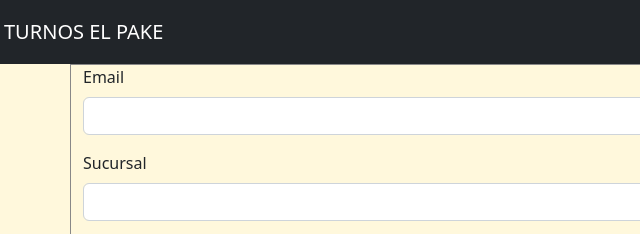
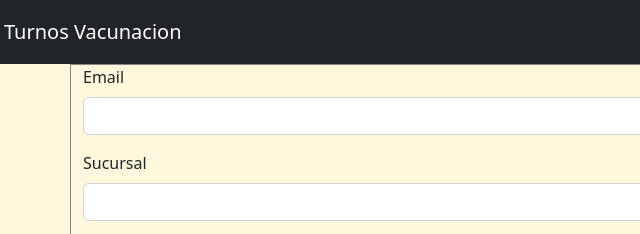
Before and after one commit to RamiroPruis/api-gateway, a website: page static/index.html in a window 1280 px wide. Shown: the top 234 px of the page, 0-640 px from the left. Drawn offline with nearby package versions, Linux system fonts and the light colour scheme; no server answers.

Commit message:
Vacunacion

```diff
--- a/index.js
+++ b/index.js
@@ -37,7 +37,6 @@
 http
   .createServer(async (req, res) => {
     if (req.url.includes("/api")) {
-      console.log("Encontramos coincidencia api");
       res.setHeader("Access-Control-Allow-Origin", "*");
       res.setHeader("Access-Control-Allow-Methods", "*");
       res.setHeader("Access-Control-Max-Age", 2592000); // 30 days
@@ -52,9 +51,6 @@
       const mimeType = MIME_TYPES[file.ext] || MIME_TYPES.default;
       res.writeHead(statusCode, { "Content-Type": mimeType });
       file.stream.pipe(res);
-      console.log(`${req.method} ${req.url} ${statusCode}`);
     }
   })
   .listen(PORT);
-
-console.log(`Server running at http://127.0.0.1:${PORT}/`);
--- a/static/index.html
+++ b/static/index.html
@@ -4,13 +4,13 @@
     <meta charset="UTF-8" />
     <meta http-equiv="X-UA-Compatible" content="IE=edge" />
     <meta name="viewport" content="width=device-width, initial-scale=1.0" />
-    <title>EL PAKE TURNOS</title>
+    <title>Turnos Vacunacion</title>
     <link rel="stylesheet" type="text/css" href="./style.css" />
     <link href="https://cdn.jsdelivr.net/npm/bootstrap@5.2.2/dist/css/bootstrap.min.css" rel="stylesheet" integrity="sha384-Zenh87qX5JnK2Jl0vWa8Ck2rdkQ2Bzep5IDxbcnCeuOxjzrPF/et3URy9Bv1WTRi" crossorigin="anonymous">
   </head>
   <body>
     <nav class="navbar navbar-dark bg-dark">
-      <span class="navbar-brand m-1" href="#">TURNOS EL PAKE</span>
+      <span class="navbar-brand m-1" href="#">Turnos Vacunacion</span>
     </nav>
     <div class="background" >
       <div class="container-lg formulario">
@@ -47,7 +47,6 @@
         </div>
       </div>
     </div>
-
 
     <div id="myModalConfirm" class="modal">
       <div class="modal-content">
```
Also changed, not shown: apiHandler.js (+1 -7 lines), static/main.js (+0 -17 lines).
